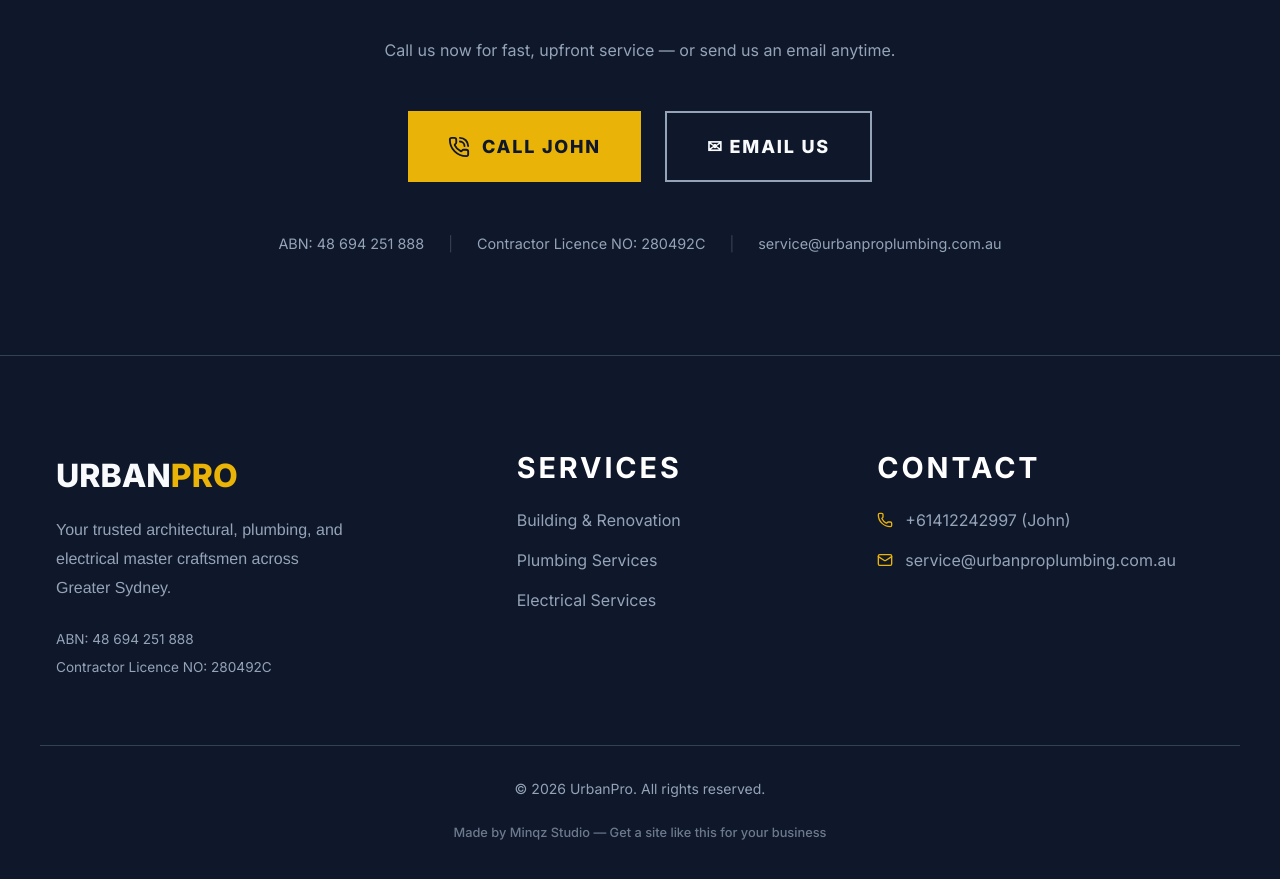
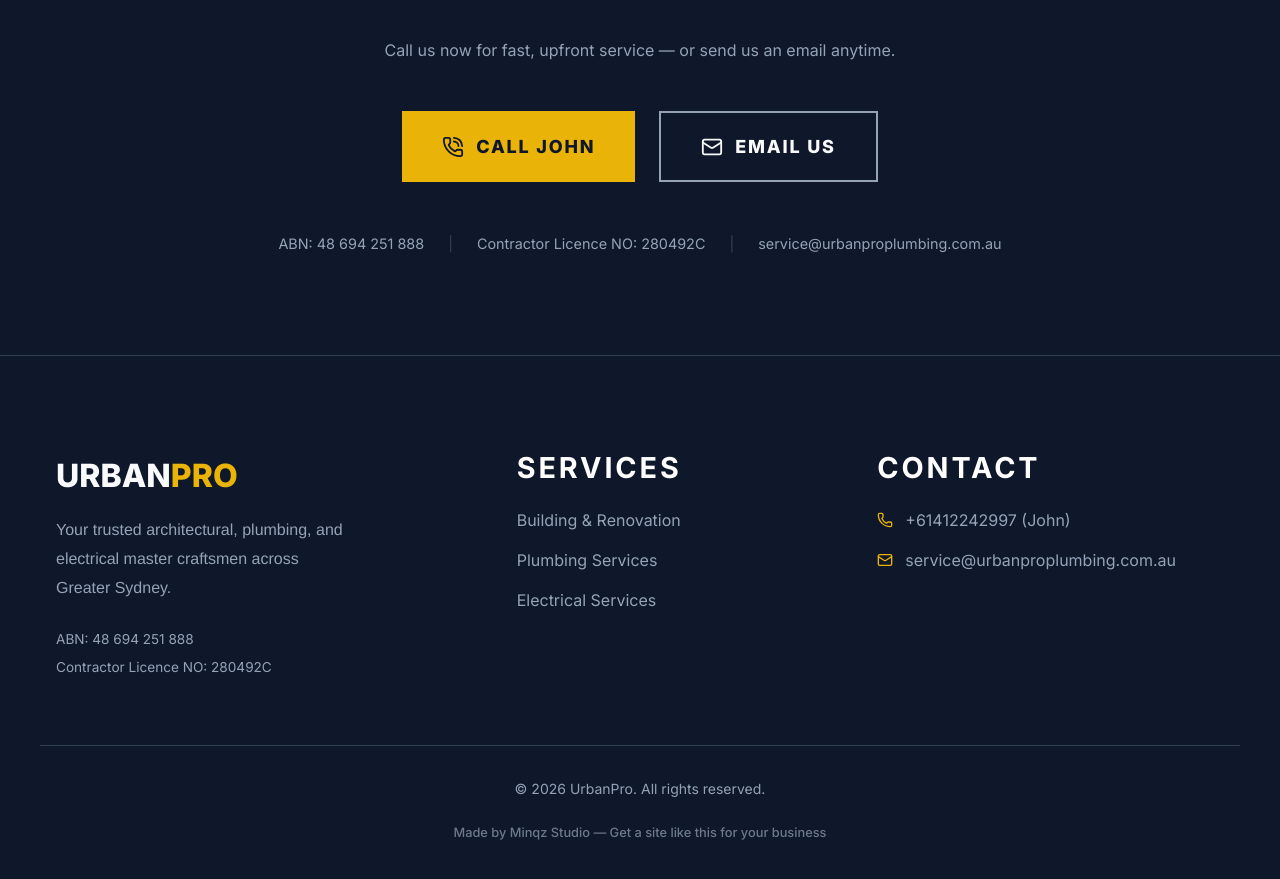
Before and after one commit to minqz2009/UrbanPro, a React (Vite) app: page /#/electrical in a window 1280 px wide. Shown: the part 2328-3207 px from the top of the page. Built offline with nearby package versions, Linux system fonts and the light colour scheme.

Commit message:
Use Mail icon instead of ✉ emoji on plumbing/electrical email buttons
Matches the Building page style for consistency across all pages.

Co-Authored-By: Claude Opus 4.7 <noreply@anthropic.com>

```diff
--- a/src/pages/Electrical.tsx
+++ b/src/pages/Electrical.tsx
@@ -422,7 +422,7 @@ const Electrical = () => {
               ))}
               {settings.email && (
                 <a href={`mailto:${settings.email}`} style={{ display: 'inline-flex', alignItems: 'center', gap: '0.75rem', padding: '1.25rem 2.5rem', backgroundColor: 'transparent', color: 'var(--color-text)', textDecoration: 'none', fontSize: '1.125rem', fontWeight: 800, textTransform: 'uppercase', letterSpacing: '0.1em', border: '2px solid var(--color-text-muted)' }}>
-                  ✉ Email Us
+                  <Mail size={22} /> Email Us
                 </a>
               )}
             </div>
--- a/src/pages/Plumbing.tsx
+++ b/src/pages/Plumbing.tsx
@@ -483,7 +483,7 @@ const Plumbing = () => {
               ))}
               {settings.email && (
                 <a href={`mailto:${settings.email}`} style={{ display: 'inline-flex', alignItems: 'center', gap: '0.75rem', padding: '1.25rem 2.5rem', backgroundColor: 'transparent', color: 'var(--color-text)', textDecoration: 'none', fontSize: '1.125rem', fontWeight: 800, textTransform: 'uppercase', letterSpacing: '0.1em', border: '2px solid var(--color-text-muted)' }}>
-                  ✉ Email Us
+                  <Mail size={22} /> Email Us
                 </a>
               )}
             </div>
```
